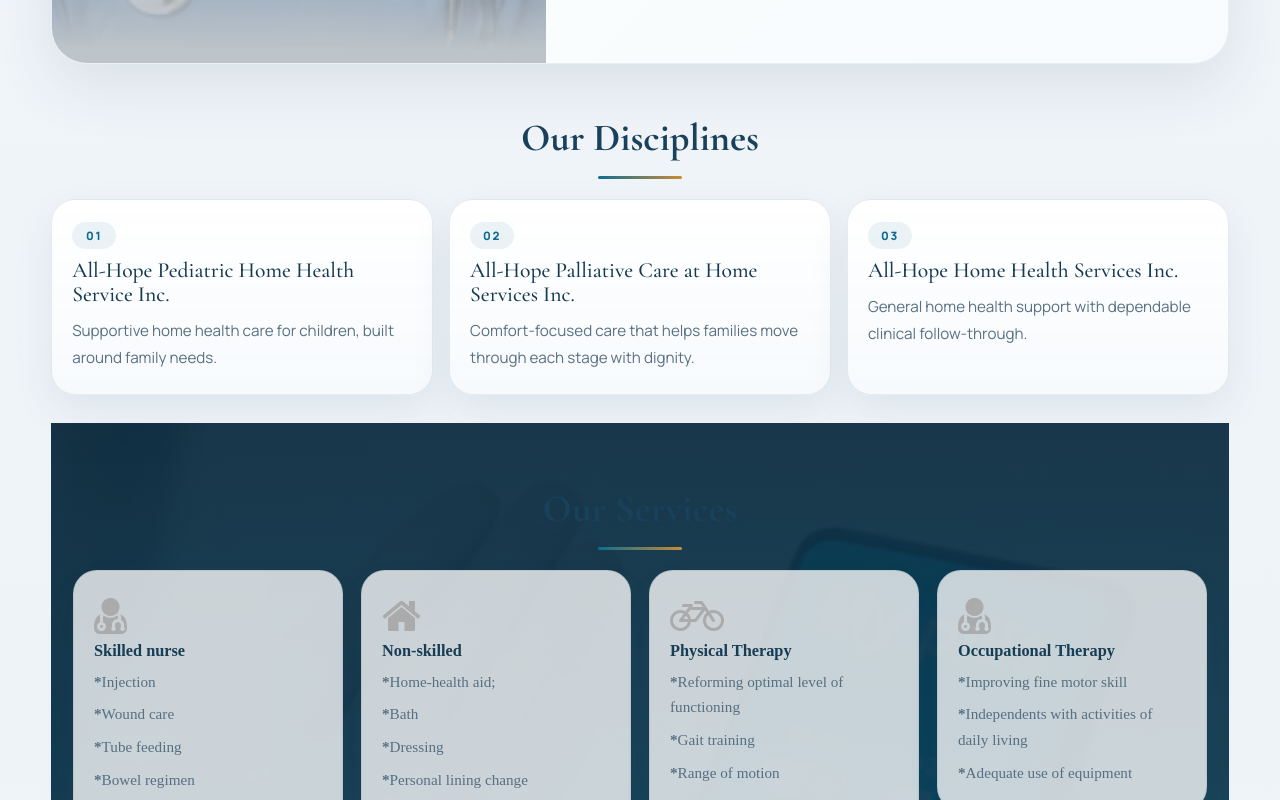
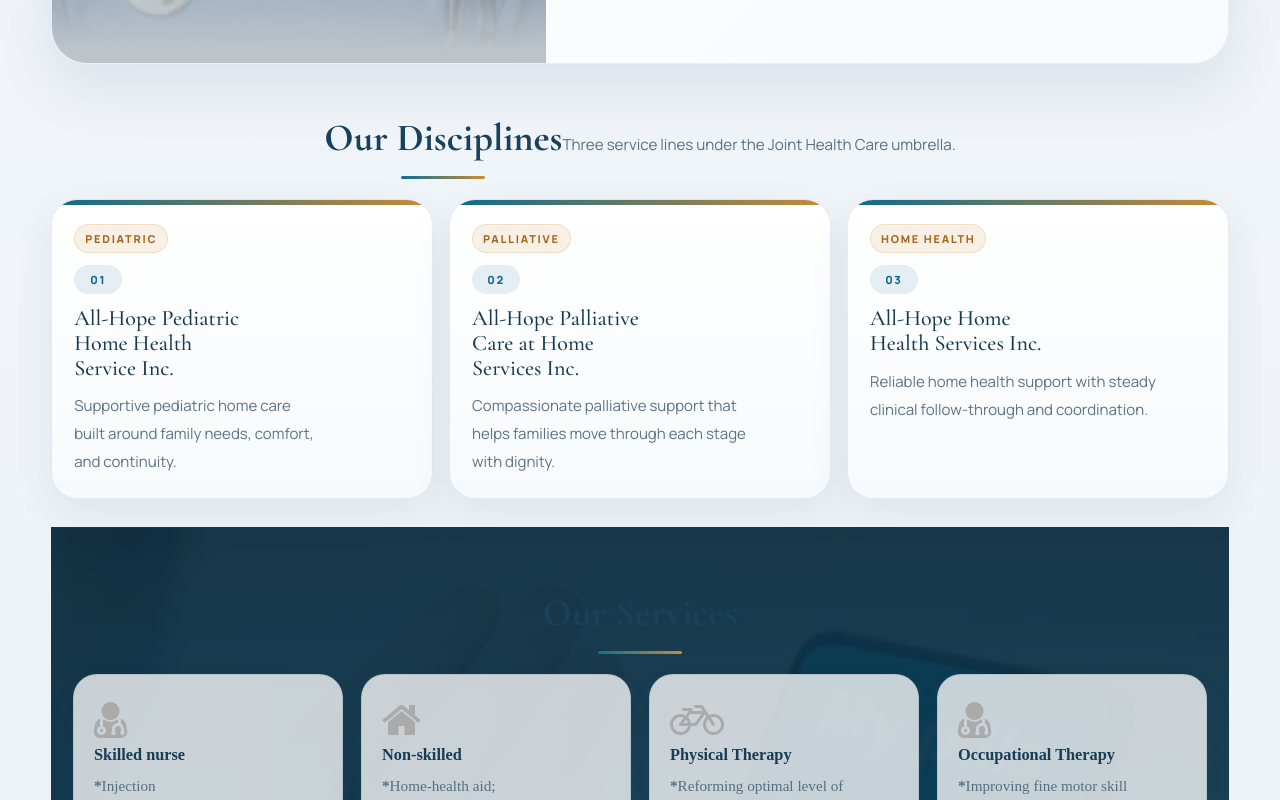
Before and after one commit to OPOKUSIAWEUGENE/joint_health_care_website4, a React (Create React App) app: page / in a window 1280 px wide. Shown: the part 1820-2620 px from the top of the page. Built offline with nearby package versions, Linux system fonts and the light colour scheme.

Commit message:
`Updated discipline cards with new text and styles`

```diff
--- a/src/Layout/Main.js
+++ b/src/Layout/Main.js
@@ -326,23 +326,24 @@
                     <HeaderAnimation>
                       <div className={styles.rowHeadingCase}>
                         <div className={styles.rowHeading}>Our Disciplines</div>
+                        <div className={styles.disciplineLead}>Three service lines under the Joint Health Care umbrella.</div>
                       </div>
                     </HeaderAnimation>
                     <div className={styles.disciplineGrid}>
                       <div className={styles.disciplineCard}>
-                        <span className={styles.disciplineIndex}>01</span>
+                        <span className={styles.disciplineBadge}>Pediatric</span>
                         <div className={styles.disciplineTitle}>All-Hope Pediatric Home Health Service Inc.</div>
-                        <div className={styles.disciplineText}>Supportive home health care for children, built around family needs.</div>
+                        <div className={styles.disciplineText}>Supportive pediatric home care built around family needs, comfort, and continuity.</div>
                       </div>
                       <div className={styles.disciplineCard}>
-                        <span className={styles.disciplineIndex}>02</span>
+                        <span className={styles.disciplineBadge}>Palliative</span>
                         <div className={styles.disciplineTitle}>All-Hope Palliative Care at Home Services Inc.</div>
-                        <div className={styles.disciplineText}>Comfort-focused care that helps families move through each stage with dignity.</div>
+                        <div className={styles.disciplineText}>Compassionate palliative support that helps families move through each stage with dignity.</div>
                       </div>
                       <div className={styles.disciplineCard}>
-                        <span className={styles.disciplineIndex}>03</span>
+                        <span className={styles.disciplineBadge}>Home Health</span>
                         <div className={styles.disciplineTitle}>All-Hope Home Health Services Inc.</div>
-                        <div className={styles.disciplineText}>General home health support with dependable clinical follow-through.</div>
+                        <div className={styles.disciplineText}>Reliable home health support with steady clinical follow-through and coordination.</div>
                       </div>
                     </div>
                   </div>
--- a/src/Layout/index.js
+++ b/src/Layout/index.js
@@ -437,23 +437,27 @@
                     <HeaderAnimation>
                       <div className={styles.rowHeadingCase}>
                         <div className={styles.rowHeading}>Our Disciplines</div>
+                        <div className={styles.disciplineLead}>Three service lines under the Joint Health Care umbrella.</div>
                       </div>
                     </HeaderAnimation>
                     <div className={styles.disciplineGrid}>
                       <div className={styles.disciplineCard}>
+                        <span className={styles.disciplineBadge}>Pediatric</span>
                         <span className={styles.disciplineIndex}>01</span>
                         <div className={styles.disciplineTitle}>All-Hope Pediatric Home Health Service Inc.</div>
-                        <div className={styles.disciplineText}>Supportive home health care for children, built around family needs.</div>
+                        <div className={styles.disciplineText}>Supportive pediatric home care built around family needs, comfort, and continuity.</div>
                       </div>
                       <div className={styles.disciplineCard}>
+                        <span className={styles.disciplineBadge}>Palliative</span>
                         <span className={styles.disciplineIndex}>02</span>
                         <div className={styles.disciplineTitle}>All-Hope Palliative Care at Home Services Inc.</div>
-                        <div className={styles.disciplineText}>Comfort-focused care that helps families move through each stage with dignity.</div>
+                        <div className={styles.disciplineText}>Compassionate palliative support that helps families move through each stage with dignity.</div>
                       </div>
                       <div className={styles.disciplineCard}>
+                        <span className={styles.disciplineBadge}>Home Health</span>
                         <span className={styles.disciplineIndex}>03</span>
                         <div className={styles.disciplineTitle}>All-Hope Home Health Services Inc.</div>
-                        <div className={styles.disciplineText}>General home health support with dependable clinical follow-through.</div>
+                        <div className={styles.disciplineText}>Reliable home health support with steady clinical follow-through and coordination.</div>
                       </div>
                     </div>
                   </div>
--- a/src/Layout/layout.module.css
+++ b/src/Layout/layout.module.css
@@ -2893,18 +2893,63 @@
   display: grid;
   grid-template-columns: repeat(3, minmax(0, 1fr));
   gap: 16px;
+  align-items: stretch;
+}
+
+.disciplineLead {
+  font-family: "Manrope", sans-serif;
+  font-size: 0.95rem;
+  line-height: 1.7;
+  color: #587082;
+  max-width: 52ch;
+  text-wrap: balance;
 }
 
 .disciplineCard {
+  position: relative;
   display: flex;
   flex-direction: column;
-  gap: 10px;
-  padding: 22px 20px;
-  border-radius: 24px;
+  gap: 12px;
+  padding: 24px 22px 22px;
+  border-radius: 26px;
   background:
-    linear-gradient(180deg, rgba(255, 255, 255, 0.95), rgba(247, 250, 253, 0.98));
+    linear-gradient(180deg, rgba(255, 255, 255, 0.98), rgba(247, 250, 253, 0.98));
   border: 1px solid rgba(20, 73, 106, 0.1);
   box-shadow: 0 16px 40px rgba(18, 60, 88, 0.08);
+  overflow: hidden;
+  transition:
+    transform 180ms ease,
+    box-shadow 180ms ease,
+    border-color 180ms ease;
+}
+
+.disciplineCard::before {
+  content: "";
+  position: absolute;
+  inset: 0 0 auto 0;
+  height: 5px;
+  background: linear-gradient(90deg, #0d6a8e, #c98b36);
+}
+
+.disciplineCard:hover {
+  transform: translateY(-4px);
+  border-color: rgba(13, 102, 141, 0.18);
+  box-shadow: 0 22px 50px rgba(18, 60, 88, 0.12);
+}
+
+.disciplineBadge {
+  display: inline-flex;
+  align-items: center;
+  width: fit-content;
+  padding: 6px 10px;
+  border-radius: 999px;
+  background: rgba(201, 139, 54, 0.12);
+  border: 1px solid rgba(201, 139, 54, 0.18);
+  color: #a7651d;
+  font-size: 0.68rem;
+  font-weight: 800;
+  letter-spacing: 0.16em;
+  text-transform: uppercase;
 }
 
 .disciplineIndex {
@@ -2912,28 +2957,32 @@
   align-items: center;
   justify-content: center;
   width: fit-content;
-  min-width: 44px;
-  padding: 6px 10px;
+  min-width: 48px;
+  padding: 7px 11px;
   border-radius: 999px;
-  background: rgba(13, 102, 141, 0.08);
+  background: rgba(13, 102, 141, 0.1);
   color: #0d6a8e;
-  font-size: 0.72rem;
+  font-size: 0.7rem;
   font-weight: 800;
   letter-spacing: 0.14em;
 }
 
 .disciplineTitle {
   font-family: "Cormorant Garamond", serif;
-  font-size: 1.35rem;
-  line-height: 1.1;
+  font-size: 1.38rem;
+  line-height: 1.12;
   color: #153a50;
+  max-width: 18ch;
+  text-wrap: balance;
 }
 
 .disciplineText {
   font-family: "Manrope", sans-serif;
-  font-size: 0.95rem;
-  line-height: 1.8;
-  color: #587082;
+  font-size: 0.94rem;
+  line-height: 1.85;
+  color: #5c7385;
+  max-width: 32ch;
+  text-wrap: pretty;
 }
 
 .fa_container {
@@ -3501,11 +3550,26 @@
   }
 
   .disciplineCard {
-    padding: 18px 16px;
+    padding: 20px 18px 18px;
+  }
+
+  .disciplineBadge {
+    font-size: 0.64rem;
+  }
+
+  .disciplineLead {
+    font-size: 0.88rem;
+    max-width: none;
   }
 
   .disciplineTitle {
-    font-size: 1.2rem;
+    font-size: 1.25rem;
+    max-width: none;
+  }
+
+  .disciplineText {
+    max-width: none;
+    font-size: 0.9rem;
   }
 
   .fa_container {
```
